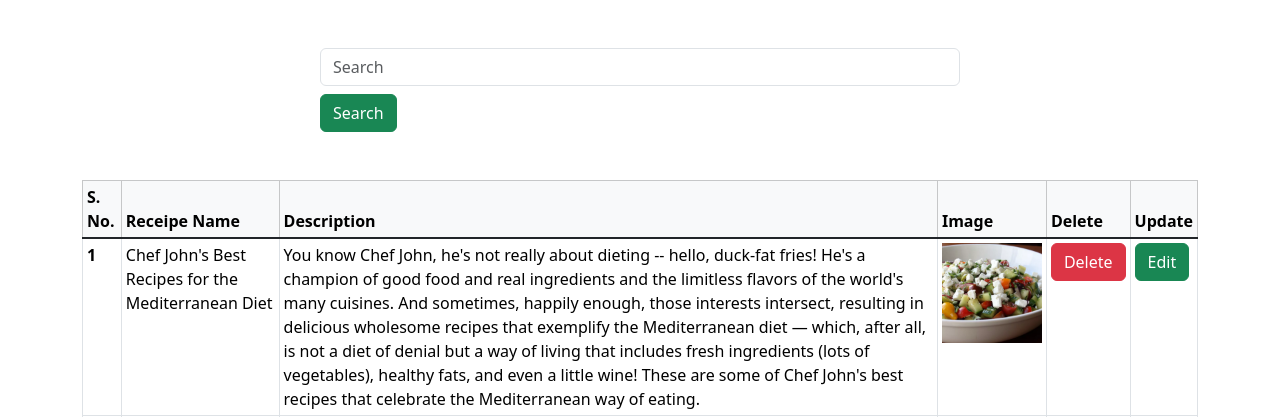
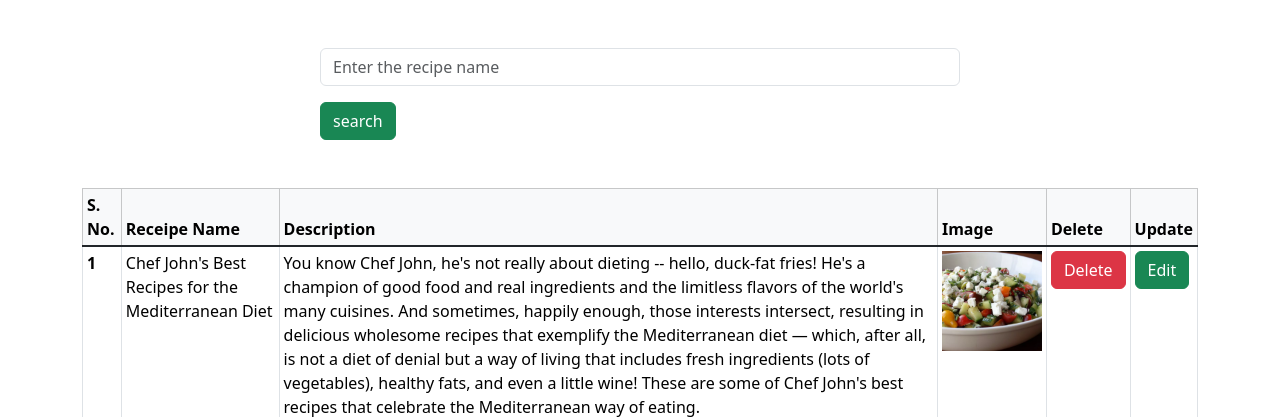
Before and after one commit to Shadabbelim2/Django_CRUD_Operation, a Django app: page /show.html/ in a window 1280 px wide. Shown: the part 57-474 px from the top of the page. Run offline with Django 5.2, Linux system fonts and the light colour scheme; data comes from the database, SQL or seed files in the repository.

Commit message:
do same chaneges

```diff
--- a/templates/show.html
+++ b/templates/show.html
@@ -10,8 +10,9 @@
 <div class="mt-5">
     <div class="mx-auto col-6">
         <form >
-        <input type="search" class="form-control" id="recipeName" name="search" placeholder="Search" >
-        <button class="btn btn-success mt-2" >Search</button>
+        <input type="search" class="form-control" id="recipeName" name="search" placeholder="Enter the recipe name" >
+        <button   class="btn btn-success mt-3" >search</button>
+
         </form>
     </div>
 </div>
```
